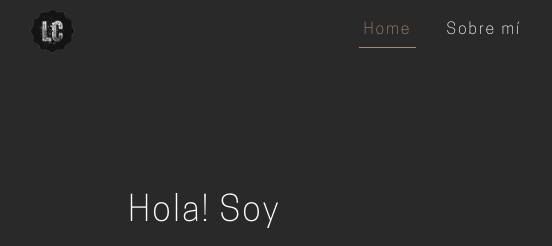
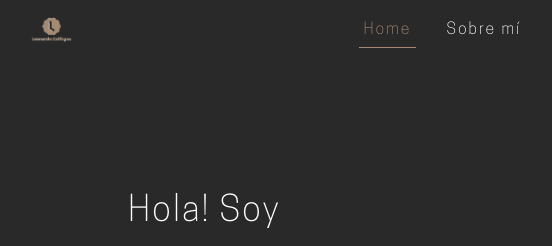
Before and after one commit to leonardoCRN/leonardoCRN.github.io, a plain HTML site: page index.html in a window 1280 px wide. Shown: the top 246 px of the page, 0-552 px from the left. Drawn offline with nearby package versions, Linux system fonts and the light colour scheme.

Commit message:
Update index.html

```diff
--- a/index.html
+++ b/index.html
@@ -29,7 +29,7 @@
     <script src="https://kit.fontawesome.com/ae0fd6f99f.js" crossorigin="anonymous"></script>
 
     <!-- Favicon -->
-    <link rel="shortcut icon" href="./assets/images/logo-lc.png" type="image/x-icon">
+    <link rel="shortcut icon" href="./assets/images/LClogo.png" type="image/x-icon">
 </head>
 
 <body>
@@ -38,7 +38,7 @@
     </div>
 
     <header class="header">
-        <img src="./assets/images/logo-lc2.png" alt="Logo Portafolio" class="logo__header">
+        <img src="./assets/images/LClogo.png" alt="Logo Portafolio" class="logo__header">
 
         <nav class="nav_menu not-active">
             <a href="#home" class="active">Home</a>
```
